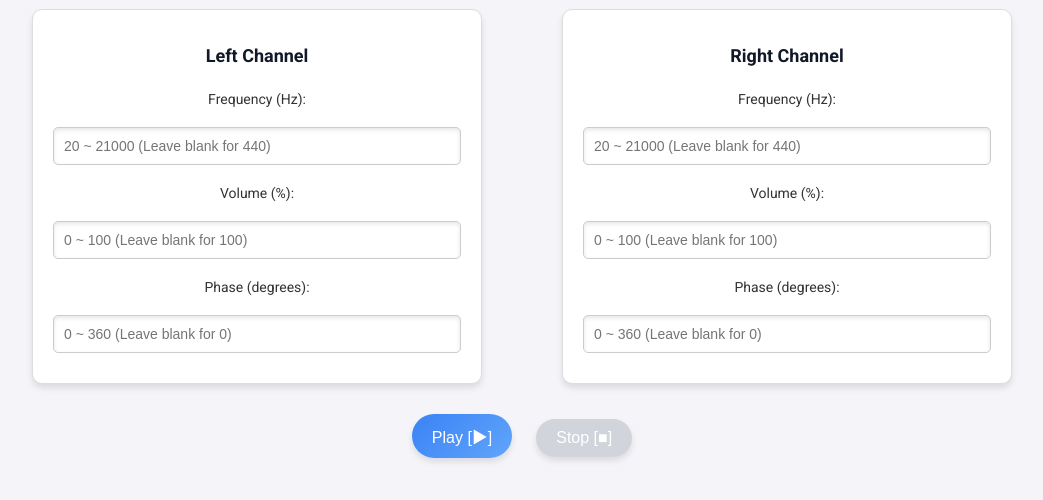
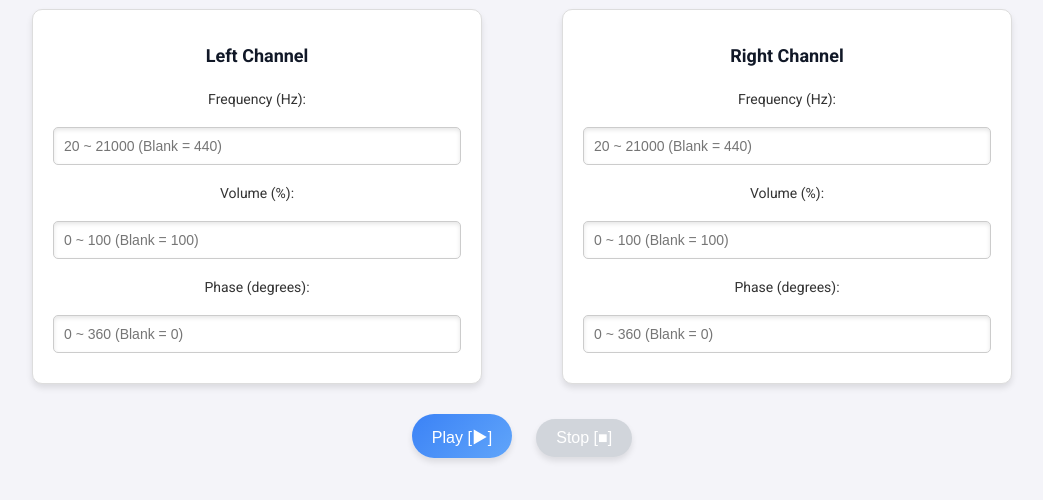
Before and after one commit to Cho-WH/MultiFreqGen, a plain HTML site: page index.html in a window 1280 px wide. Shown: the part 90-590 px from the top of the page, without its empty margins (118-1161 px from the left). Drawn offline with Linux system fonts and the light colour scheme.

Commit message:
Update index.html

```diff
--- a/index.html
+++ b/index.html
@@ -13,21 +13,21 @@
         <div class="input-section">
             <h2>Left Channel</h2>
             <label for="leftFreq">Frequency (Hz):</label>
-            <input type="number" id="leftFreq" placeholder="20 ~ 21000 (Leave blank for 440)">
+            <input type="number" id="leftFreq" placeholder="20 ~ 21000 (Blank = 440)">
             <label for="leftVolume">Volume (%):</label>
-            <input type="number" id="leftVolume" placeholder="0 ~ 100 (Leave blank for 100)">
+            <input type="number" id="leftVolume" placeholder="0 ~ 100 (Blank = 100)">
             <label for="leftPhase">Phase (degrees):</label>
-            <input type="number" id="leftPhase" placeholder="0 ~ 360 (Leave blank for 0)">
+            <input type="number" id="leftPhase" placeholder="0 ~ 360 (Blank = 0)">
         </div>
 
         <div class="input-section">
             <h2>Right Channel</h2>
             <label for="rightFreq">Frequency (Hz):</label>
-            <input type="number" id="rightFreq" placeholder="20 ~ 21000 (Leave blank for 440)">
+            <input type="number" id="rightFreq" placeholder="20 ~ 21000 (Blank = 440)">
             <label for="rightVolume">Volume (%):</label>
-            <input type="number" id="rightVolume" placeholder="0 ~ 100 (Leave blank for 100)">
+            <input type="number" id="rightVolume" placeholder="0 ~ 100 (Blank = 100)">
             <label for="rightPhase">Phase (degrees):</label>
-            <input type="number" id="rightPhase" placeholder="0 ~ 360 (Leave blank for 0)">
+            <input type="number" id="rightPhase" placeholder="0 ~ 360 (Blank = 0)">
         </div>
     </div>
 
```
